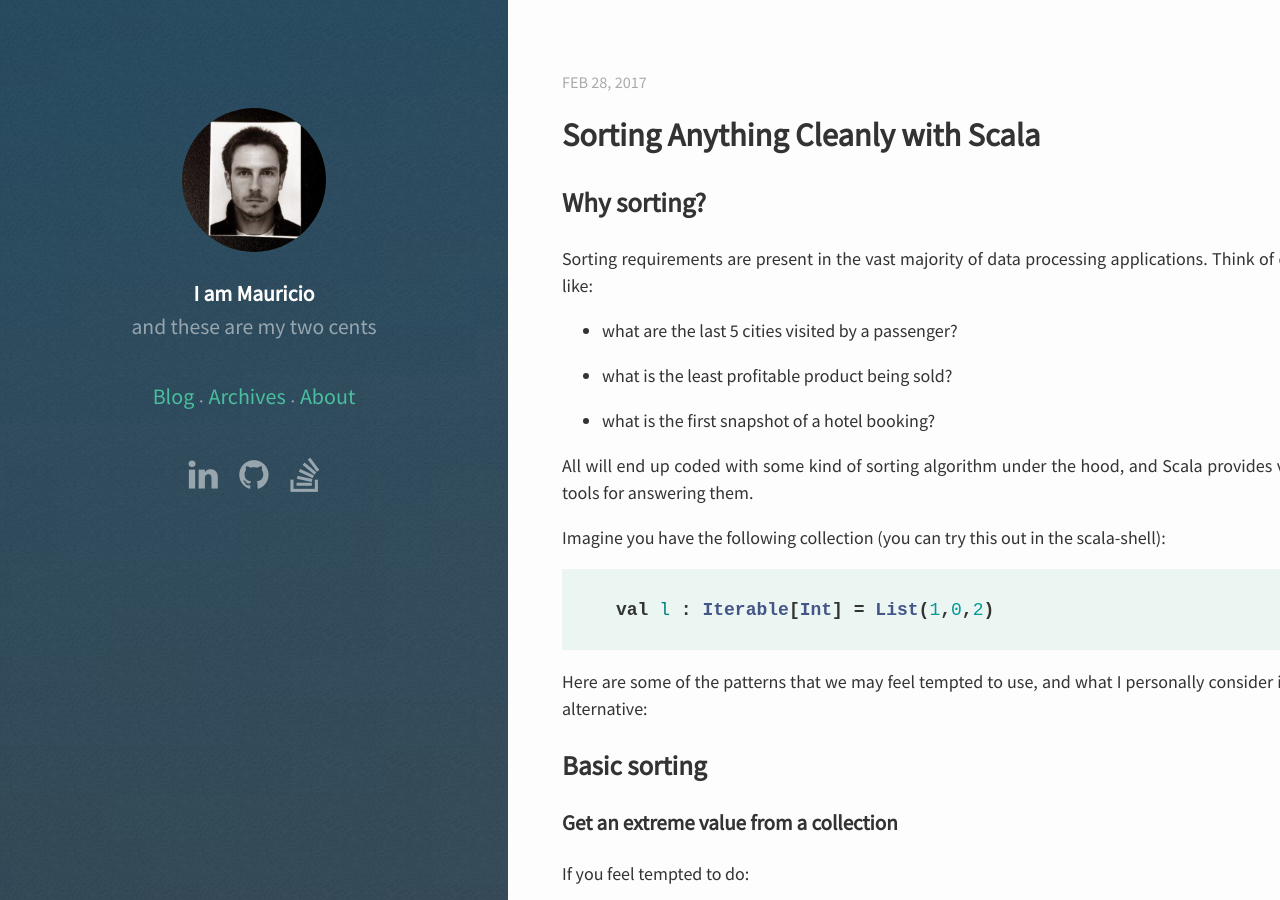
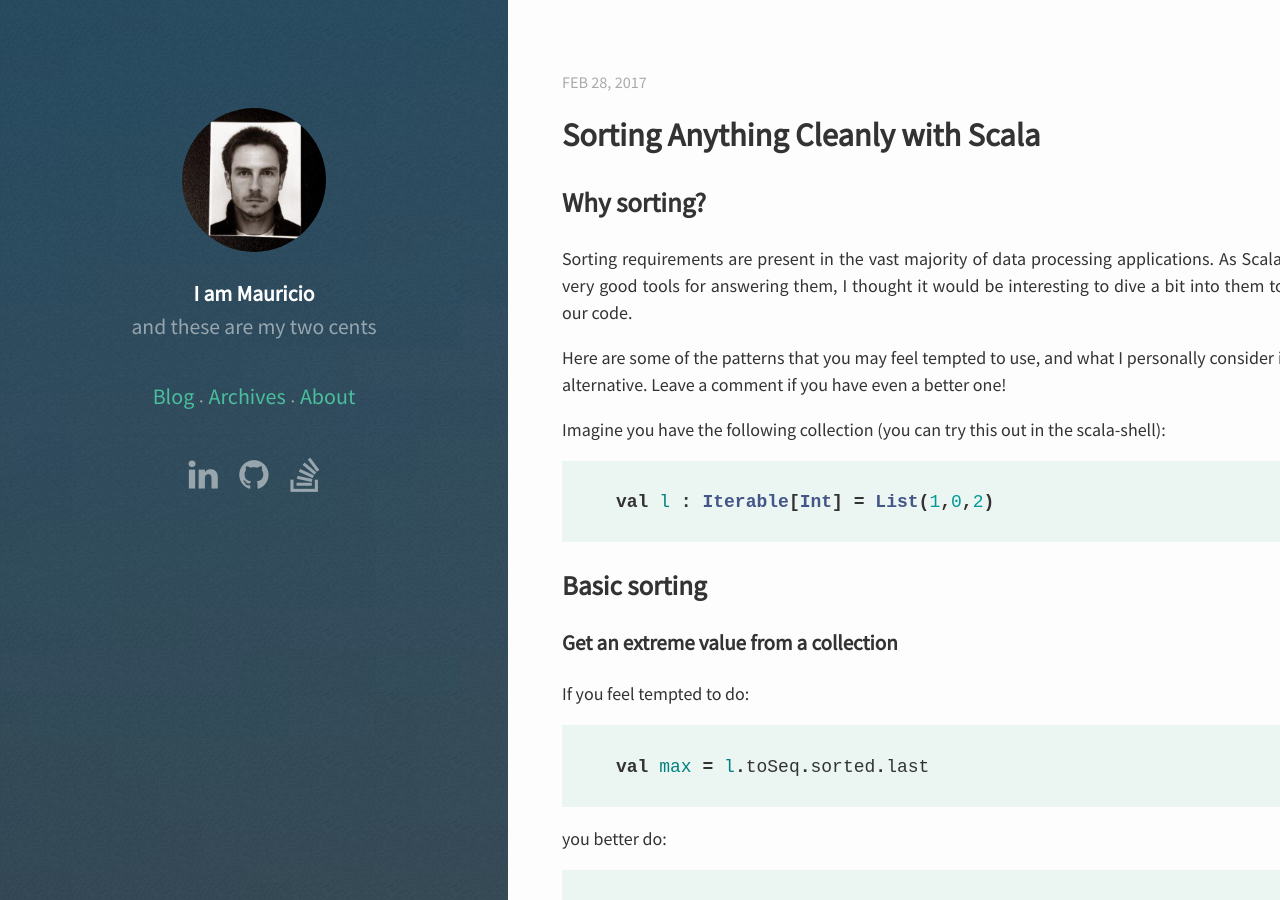
Before and after one commit to mauriciojost/mauriciojost.github.io, a Jekyll site: the page built from _posts/2017-03-01-sorting-anything-cleanly-with-scala.markdown, in a window 1280 px wide and 900 px high. Built offline with Jekyll 4.4.1, drawn with Linux system fonts in a browser that asks for light colours; nearby versions of some CDN libraries; Markdown is read by kramdown in place of the engine named in the settings; comment, search, counter and statistics services are not loaded.

Commit message:
Make sorting post shorter.

````diff
--- a/_posts/2017-03-01-sorting-anything-cleanly-with-scala.markdown
+++ b/_posts/2017-03-01-sorting-anything-cleanly-with-scala.markdown
@@ -13,15 +13,9 @@ comments: true
 ---
 ## Why sorting?
 
-Sorting requirements are present in the vast majority of data processing applications. Think of questions like:
+Sorting requirements are present in the vast majority of data processing applications. As Scala provides very good tools for answering them, I thought it would be interesting to dive a bit into them to improve our code.
 
-- what are the last 5 cities visited by a passenger?
-
-- what is the least profitable product being sold?
-
-- what is the first snapshot of a hotel booking?
-
-All will end up coded with some kind of sorting algorithm under the hood, and Scala provides very good tools for answering them.
+Here are some of the patterns that you may feel tempted to use, and what I personally consider is a better alternative. Leave a comment if you have even a better one!
 
 <!--more-->
 
@@ -31,7 +25,6 @@ Imagine you have the following collection (you can try this out in the scala-she
 val l : Iterable[Int] = List(1,0,2)
 ```
 
-Here are some of the patterns that we may feel tempted to use, and what I personally consider is a better alternative:
 
 ## Basic sorting
 
````
